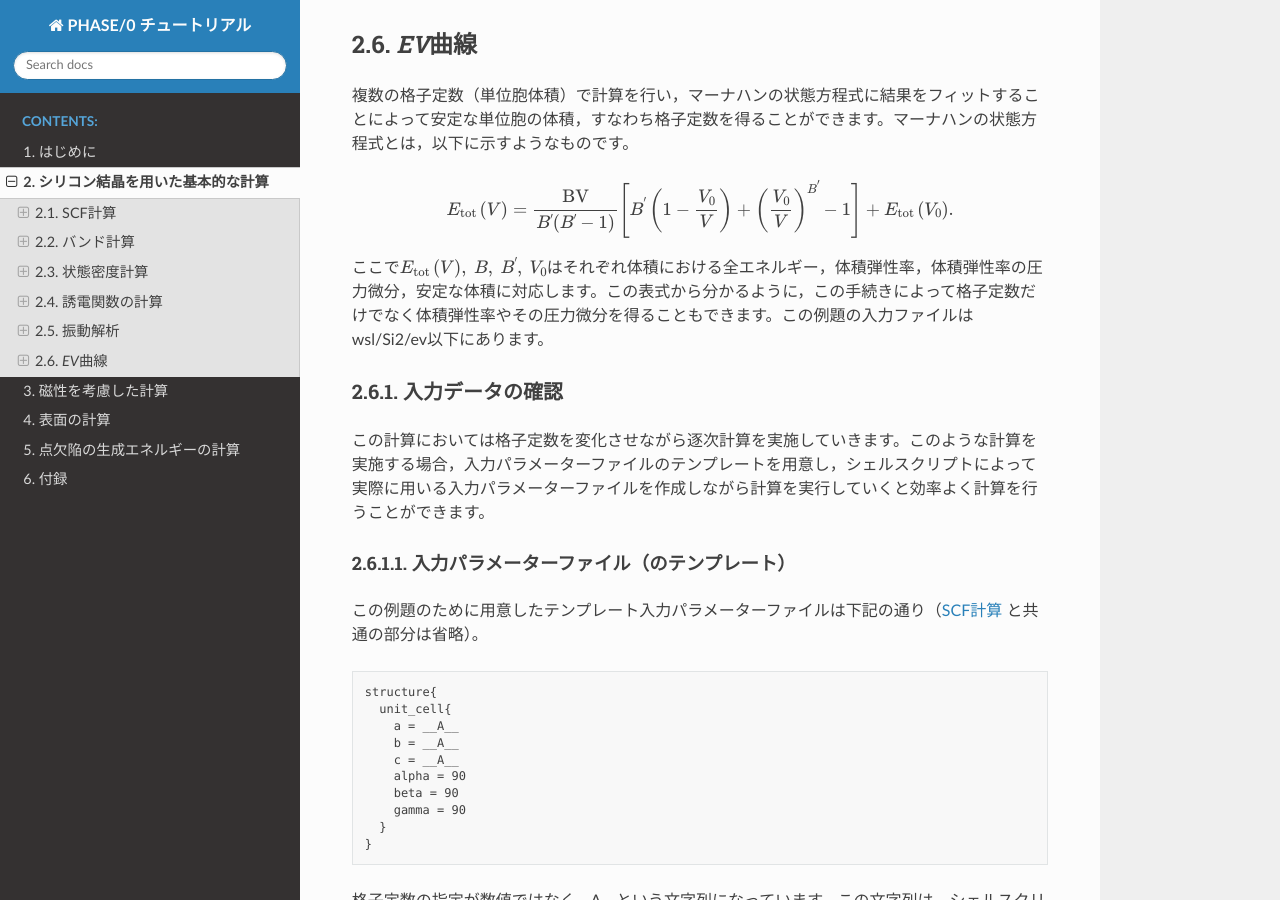
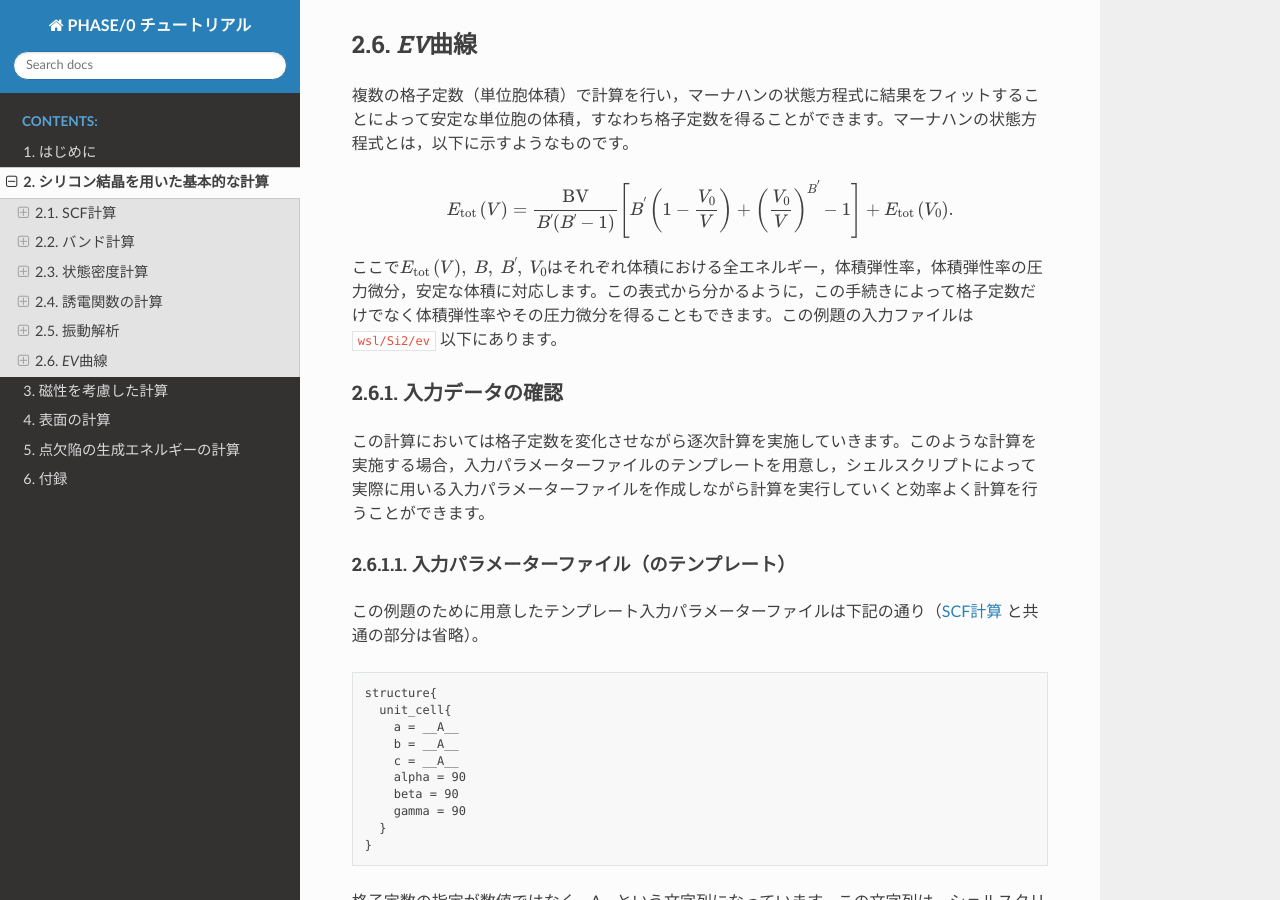
Before and after one commit to Materials-Science-Software-Consortium/phase0_tutorial_wsl, a Sphinx documentation site: the page built from source/si.rst, in a window 1280 px wide and 900 px high, scrolled down 13957 px. Built offline with Sphinx 7.4.7 and the Read the Docs theme 2.0.0, drawn with Linux system fonts in a browser that asks for light colours.

Commit message:
サンプルのディレクトリは ``...`` で囲う、ようだ。

```diff
--- a/source/si.rst
+++ b/source/si.rst
@@ -576,7 +576,7 @@ mode.dataファイルから振動モード図を作成するPerlスクリプト
 
 .. math:: E_{\text{tot}}\left( V \right) = \frac{\text{BV}}{B^{'}(B^{'} - 1)}\left\lbrack B^{'}\left( 1 - \frac{V_{0}}{V} \right) + \left( \frac{V_{0}}{V} \right)^{B^{'}} - 1 \right\rbrack + E_{\text{tot}}\left( V_{0} \right).
 
-ここで\ :math:`E_{\text{tot}}\left( V \right),\ B,\ B^{'},\ V_{0}`\ はそれぞれ体積における全エネルギー，体積弾性率，体積弾性率の圧力微分，安定な体積に対応します。この表式から分かるように，この手続きによって格子定数だけでなく体積弾性率やその圧力微分を得ることもできます。この例題の入力ファイルはwsl/Si2/ev以下にあります。
+ここで\ :math:`E_{\text{tot}}\left( V \right),\ B,\ B^{'},\ V_{0}`\ はそれぞれ体積における全エネルギー，体積弾性率，体積弾性率の圧力微分，安定な体積に対応します。この表式から分かるように，この手続きによって格子定数だけでなく体積弾性率やその圧力微分を得ることもできます。この例題の入力ファイルは ``wsl/Si2/ev`` 以下にあります。
 
 .. _入力データの確認-5:
 
```
